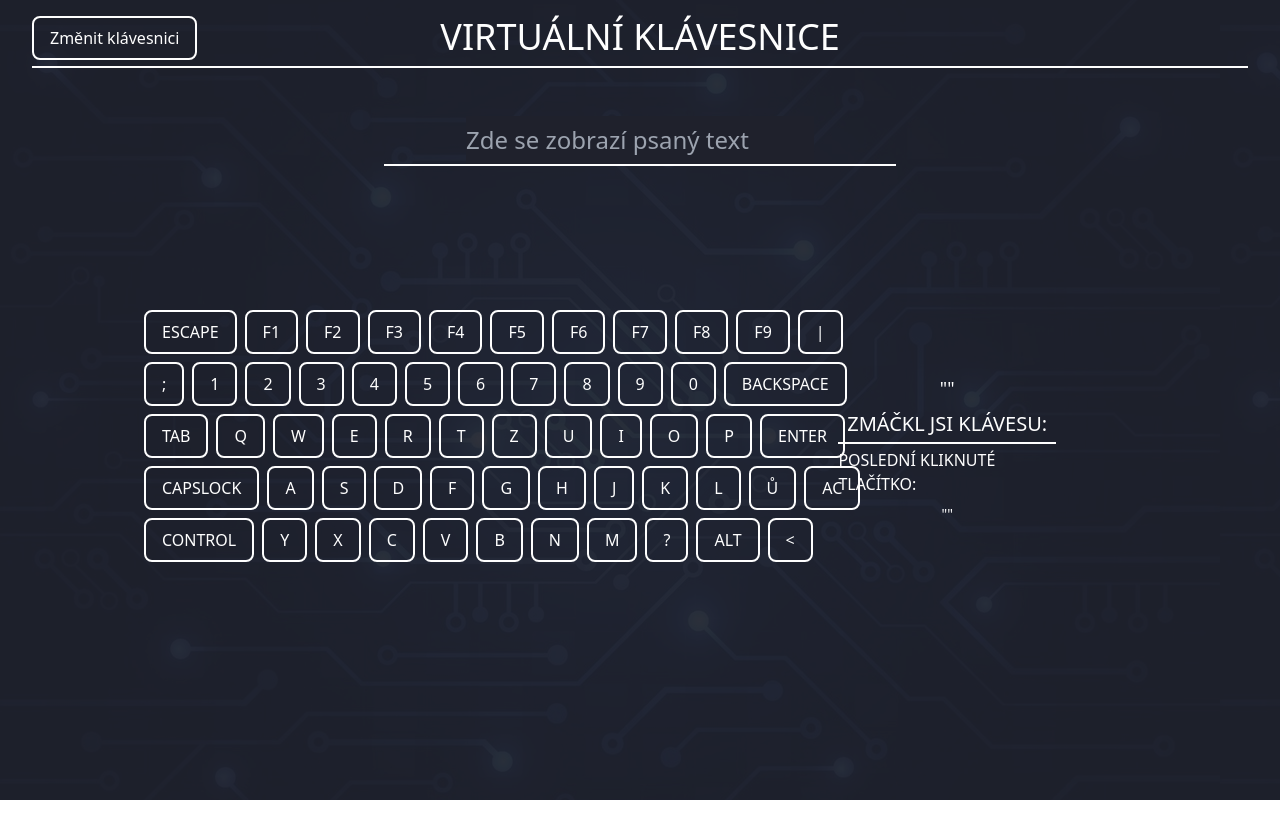
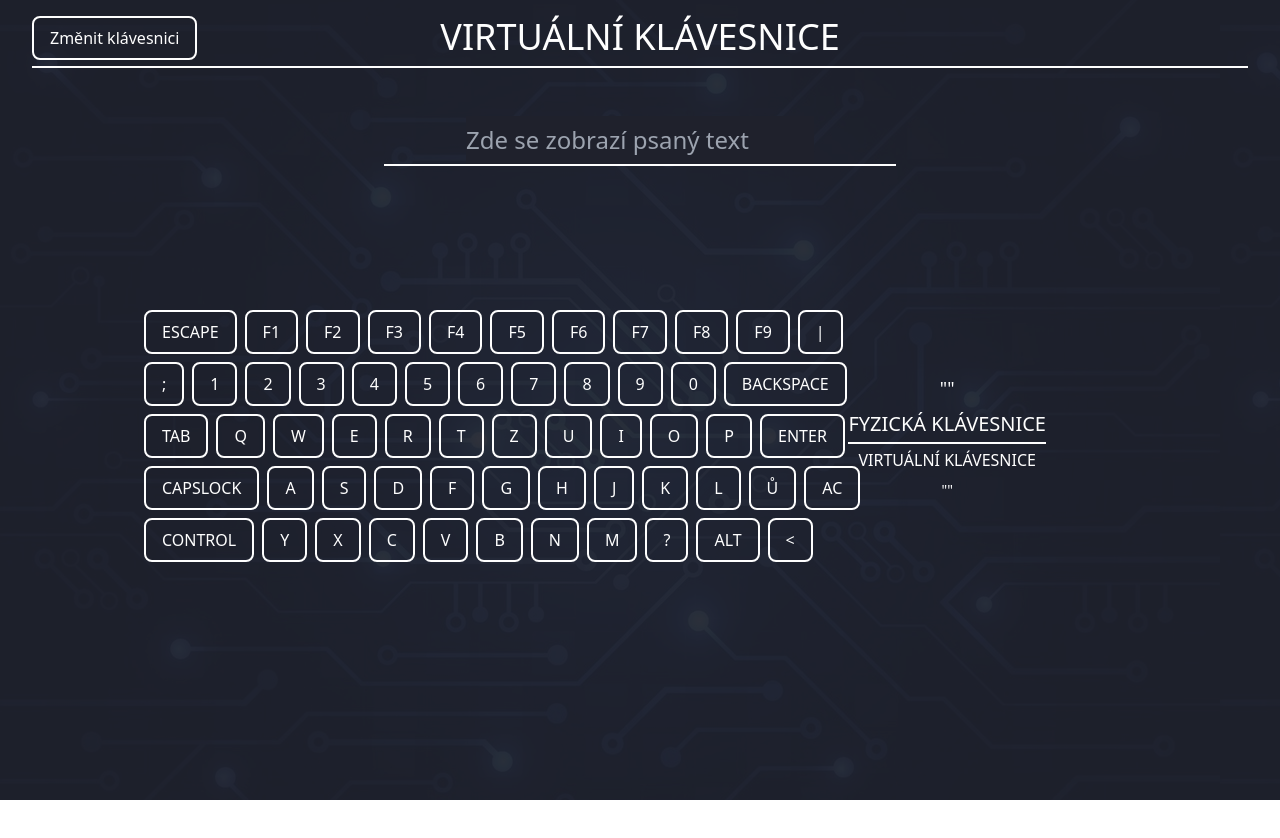
Before and after one commit to OndrejLosensky/virtual-keyboard, a React (Create React App) app: page / in a window 1280 px wide. Shown: the top 838 px of the page. Built offline with nearby package versions, Linux system fonts and the light colour scheme; the HTML template or start-up script is replaced by a standard one.

Commit message:
úprava vzhledu zobrazování vstupů

```diff
--- a/src/displayKey/DisplayKey.js
+++ b/src/displayKey/DisplayKey.js
@@ -20,7 +20,7 @@ const DisplayKey = () => {
         <div className="flex flex-col justify-center items-center pt-8">
            <p className="text-lg text-foreColorWhite pb-2"> "{pressedKey}" </p>
             <h2 className="text-foreColorWhite text-xl flex justify-center items-center uppercase pb-1 flex-row">
-                 Zmáčkl jsi klávesu:
+                 Fyzická klávesnice
             </h2>
             <div className="border-b-2 border-foreColorWhite w-[100%]">
 
--- a/src/keyboard/Keyboard.js
+++ b/src/keyboard/Keyboard.js
@@ -135,7 +135,7 @@ const Keyboard = () => {
                         <DisplayKey/> {/*Zobrazuje zmačknuté klávesy na fyzické klávesnice*/}
 
                           {/*Zobrazuje sktisknuté tlačítka na té virtuální*/}
-                          <h3 className="text-foreColorWhite flex justify-center sm:font-light items-center pt-1 pb-2 text-md uppercase"> Poslední kliknuté tlačítko: </h3>
+                          <h3 className="text-foreColorWhite flex justify-center sm:font-light items-center pt-1 pb-2 text-md uppercase"> Virtuální klávesnice </h3>
                           <p className="text-foreColorWhite text-sm flex justify-center"> "{x}"</p>
                       </div>
                     </div>
```
